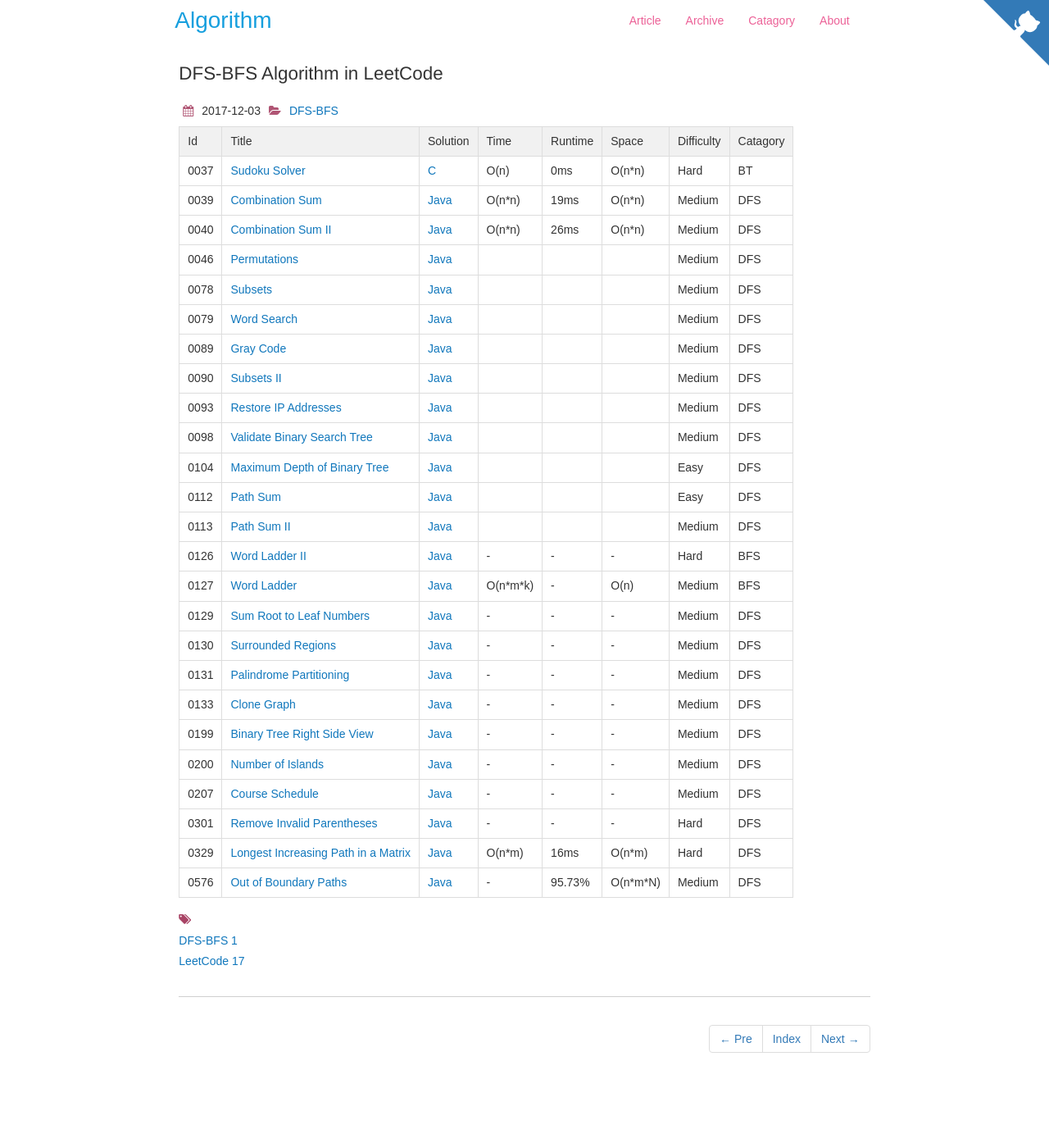
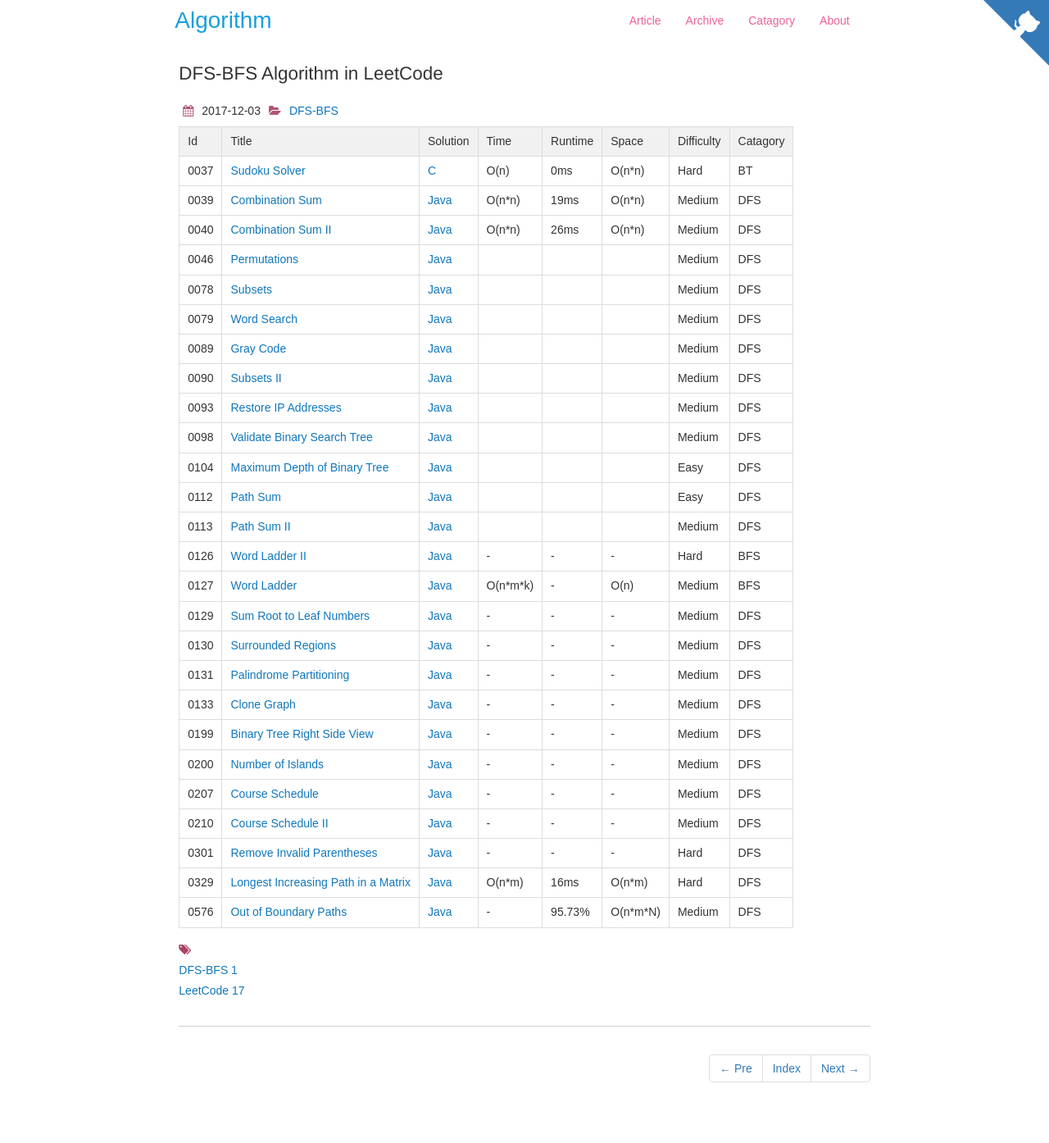
Before and after one commit to dunso/algorithm, a Jekyll site: the page built from docs/_posts/2017-12-03-DFS-BFS.md, in a window 1280 px wide. Shown: the whole page at 82% size. Built offline with Jekyll 4.4.1, drawn with Linux system fonts in a browser that asks for light colours; nearby versions of some CDN libraries; before the commit the page ends 1358 px from its top, so only the background shows below that.

Commit message:
Add index of LeetCode0210.java to docs

```diff
--- a/docs/_posts/2017-12-03-DFS-BFS.md
+++ b/docs/_posts/2017-12-03-DFS-BFS.md
@@ -34,6 +34,7 @@ icon: file-alt
 |0199|[Binary Tree Right Side View](https://leetcode.com/problems/binary-tree-right-side-view) | [Java](https://e.srl/leetcode-199/)  |-|-|-|  Medium |DFS|
 |0200|[Number of Islands](https://leetcode.com/problems/number-of-islands/) | [Java](https://e.srl/leetcode-200/)  |-|-|-|  Medium |DFS|
 |0207|[Course Schedule](https://leetcode.com/problems/course-schedule) | [Java](https://e.srl/leetcode-207/)  |-|-|-|  Medium |DFS|
+|0210|[Course Schedule II](https://leetcode.com/problems/course-schedule-ii) | [Java](https://e.srl/leetcode-210/)  |-|-|-|  Medium |DFS|
 |0301|[Remove Invalid Parentheses](https://leetcode.com/problems/remove-invalid-parentheses) | [Java](https://e.srl/leetcode-301/)  | - | - | - | Hard |DFS|
 |0329|[Longest Increasing Path in a Matrix](https://leetcode.com/problems/longest-increasing-path-in-a-matrix) | [Java](https://e.srl/leetcode-329/)  | O(n\*m) |16ms| O(n\*m)  |  Hard |DFS|
 |0576|[Out of Boundary Paths](https://leetcode.com/problems/out-of-boundary-paths)| [Java](https://e.srl/leetcode-576/)  | - |95.73%| O(n\*m\*N)  |  Medium |DFS |
```
